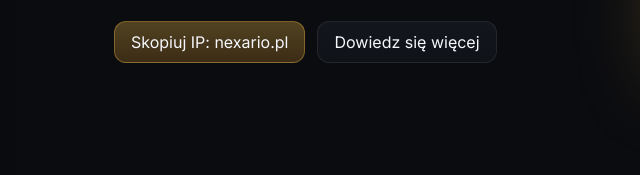
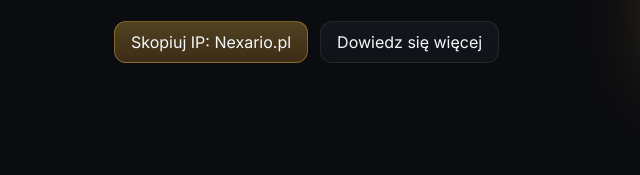
Before and after one commit to NexarioPL/Nexario, a plain HTML site: page index.html in a window 1280 px wide. Shown: the part 392-567 px from the top of the page, 0-640 px from the left. Drawn offline with Linux system fonts and the light colour scheme.

Commit message:
Update index.html

```diff
--- a/index.html
+++ b/index.html
@@ -257,7 +257,7 @@
       <h1>Witaj na Nexario.pl</h1>
       <p>Nowy serwer Minecraft tworzony przez graczy dla graczy. Na start <b>BoxPvP</b>, a w przyszłości kolejne tryby, eventy i współprace z twórcami.</p>
       <div class="cta">
-        <a class="btn primary" id="copyIp">Skopiuj IP: nexario.pl</a>
+        <a class="btn primary" id="copyIp">Skopiuj IP: Nexario.pl</a>
         <a class="btn" href="#features">Dowiedz się więcej</a>
       </div>
     </div>
```
